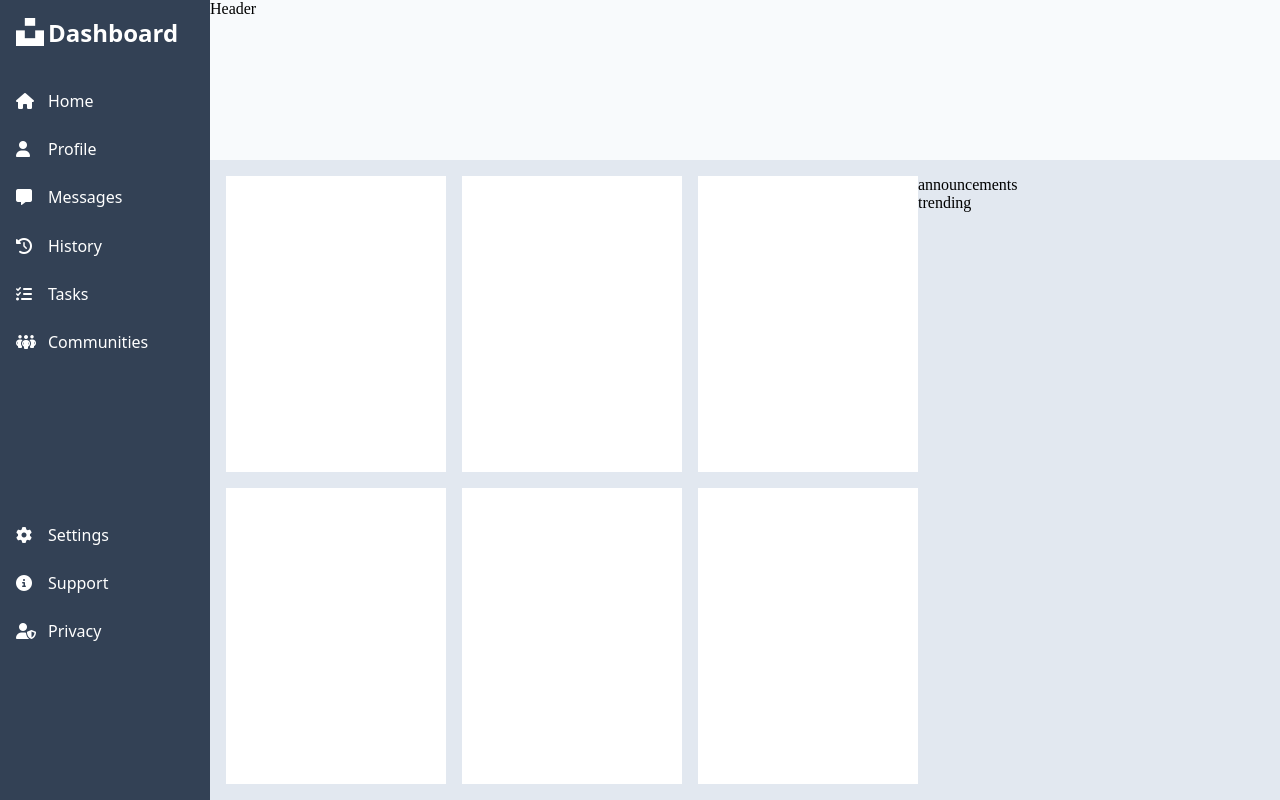
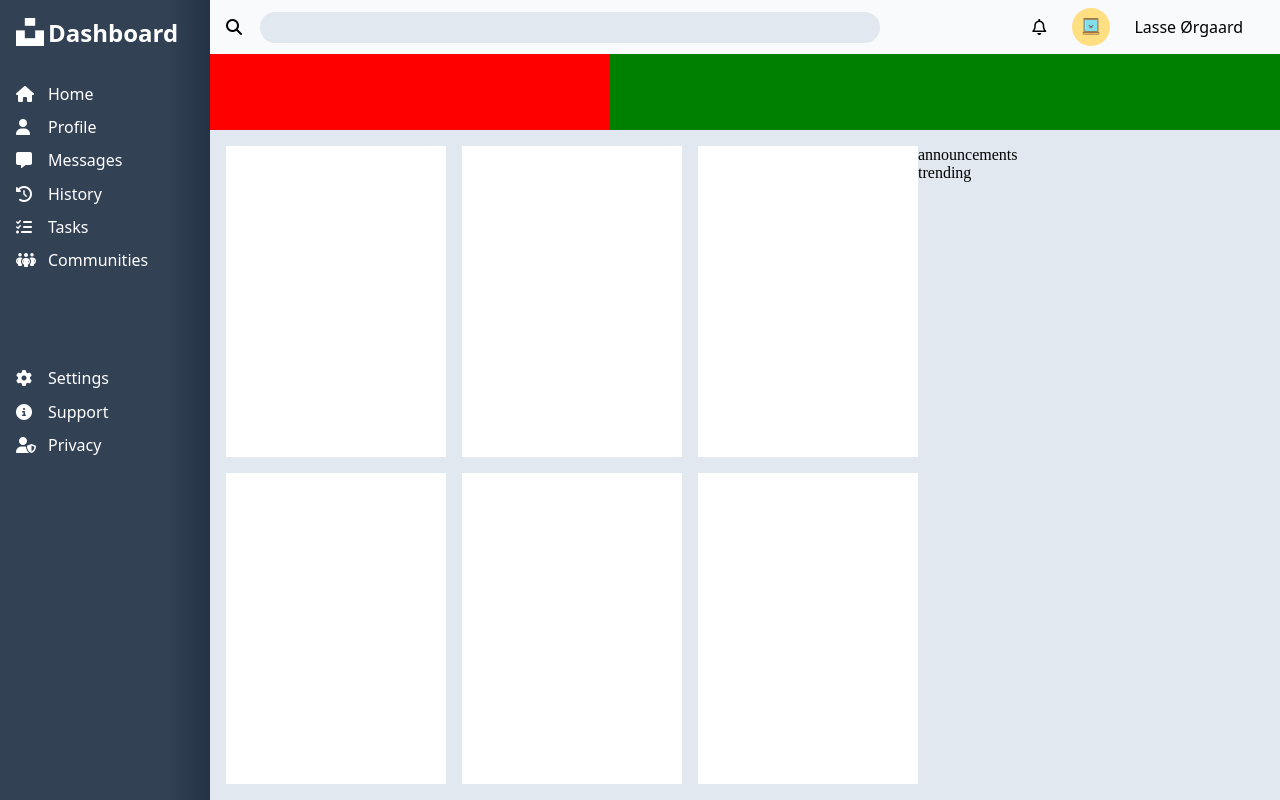
Before and after one commit to LasseOergaard/Admin-Dashboard, a plain HTML site: page index.html in a window 1280 px wide. Drawn offline with Linux system fonts and the light colour scheme.

Commit message:
bug fixes on sidebar & little styling on header

```diff
--- a/index.html
+++ b/index.html
@@ -6,7 +6,10 @@
   <meta http-equiv="X-UA-Compatible" content="IE=edge">
   <meta name="viewport" content="width=device-width, initial-scale=1.0">
   <title>Document</title>
-  <link rel="stylesheet" href="style.css">
+  <link rel="stylesheet" href="styles/article.css">
+  <link rel="stylesheet" href="styles/general.css">
+  <link rel="stylesheet" href="styles/header.css">
+  <link rel="stylesheet" href="styles/sidebar.css">
   <script src="https://kit.fontawesome.com/86cff0f4ad.js" crossorigin="anonymous"></script>
 </head>
 
@@ -60,8 +63,25 @@
       </div>
     </div>
 
+    <div class="header">
+      <div class="header-top">
+        <div class="header-top-left">
+          <i class="fa-solid fa-magnifying-glass"></i>
+          <input type="text">
+        </div>
+        <div class="header-top-right">
+          <i class="fa-regular fa-bell"></i>
+          <img class="profile-image" src="images/image.webp" alt="image">
+          <p class="header-name">Lasse Ørgaard</p>
+          <div></div>
+        </div>
+      </div>
 
-    <dig class="header">Header</dig>
+      <div class="header-bottom">
+        <div class="header-bottom-left"></div>
+        <div class="header-bottom-right"></div>
+      </div>
+    </div>
     <div class="article">
       <div class="projects">
         <div class="project"></div>
--- /dev/null
+++ b/styles/article.css
@@ -0,0 +1,17 @@
+.article {
+  grid-area: article;
+  background-color: #e2e8f0;
+  display: grid;
+  grid-template-columns: 2fr 1fr;
+  padding:16px;
+}
+
+.projects {
+  display: grid;
+  grid-template-columns: repeat(auto-fit, minmax(200px, 1fr));
+  gap: 16px;
+}
+
+.project {
+  background-color: white;
+}
--- /dev/null
+++ b/styles/general.css
@@ -0,0 +1,15 @@
+body, html{
+  margin: 0;
+  height: 100%;
+}
+
+.container {
+  display: grid;
+  grid-template-columns: clamp(200px,20%,210px) 4fr;
+  grid-template-rows: 130px 4fr;
+  grid-template-areas:
+  "sidebar header"
+  "sidebar article"
+  ;
+  height: 100%;
+}
--- /dev/null
+++ b/styles/header.css
@@ -0,0 +1,71 @@
+.header {
+  grid-area: header;
+  background-color: #f8fafc;
+  display: grid;
+  grid-template-rows: 3fr 7fr;
+}
+
+.header-top {
+  display: grid;
+  grid-template-columns: 6fr 250px;
+}
+
+.header-top-right {
+  display: grid;
+  grid-template-columns: 1fr 1fr 1fr 2fr;
+  align-items: center;
+  justify-items: center;
+}
+
+.profile-image {
+  height: 38px;
+  width: 38px;
+  border-radius: 40px;
+  margin-right: 24px;
+  margin-left: 24px;
+}
+
+.header-name {
+  text-align: center;
+  white-space: nowrap;
+  font-family: system-ui, -apple-system, BlinkMacSystemFont, 'Segoe UI', Roboto, Oxygen, Ubuntu, Cantarell, 'Open Sans', 'Helvetica Neue', sans-serif;
+  font-size: 16px;
+  font-weight: 500;
+
+}
+
+.header-top-left {
+  display: grid;
+  grid-template-columns: 50px 8fr max(150px,10%);
+  align-items: center;
+}
+
+.header-top-left i {
+  margin-left: 16px;
+}
+
+.header-top-left input {
+  border: none;
+  background-color: #e2e8f0;
+  padding: 8px 0px 8px 16px;
+  border-radius: 16px;
+  outline: none;
+  color: rgb(84, 82, 82);
+}
+.header-top-left input::placeholder {
+  padding-left: 10px;
+}
+
+
+.header-bottom {
+  display: grid;
+  grid-template-columns:400px 1fr;
+}
+
+.header-bottom-left {
+  background-color: red;
+}
+
+.header-bottom-right {
+  background-color: green;
+}
--- a/style.css
+++ b/styles/sidebar.css
@@ -1,40 +1,17 @@
-body, html{
-  margin: 0;
-  height: 100%;
-}
-
-.container {
-  display: grid;
-  grid-template-columns: clamp(200px,20%,210px) 4fr;
-  grid-template-rows: 1fr 4fr;
-  grid-template-areas:
-  "sidebar header"
-  "sidebar article"
-  ;
-  height: 100%;
-}
-
-.header {
-  grid-area: header;
-  background-color: #f8fafc;
-}
-
 .sidebar {
+  color:line-gradient();
   padding-top: 32px;
   grid-area: sidebar;
-  background-color: #334155;
+  background: linear-gradient(90deg,#334155 80%,#243245 100%);
   display: grid;
-  grid-template-rows: 45px repeat(5, 1fr);
+  grid-template-rows: 45px 200px 0.5fr 100px 2fr;
   grid-template-areas:
   "logo"
-  "one"
   "one"
   "..."
   "two"
   "...";
-
 }
-
 
 .sidebar-logo {
   display: flex;
@@ -91,20 +68,3 @@ body, html{
 .sidebar i {
   width: 16px;
 }
-.article {
-  grid-area: article;
-  background-color: #e2e8f0;
-  display: grid;
-  grid-template-columns: 2fr 1fr;
-  padding:16px;
-}
-
-.projects {
-  display: grid;
-  grid-template-columns: repeat(auto-fit, minmax(200px, 1fr));
-  gap: 16px;
-}
-
-.project {
-  background-color: white;
-}
```
Also changed, not shown: images/image.jpeg (added), images/image.webp (added).
